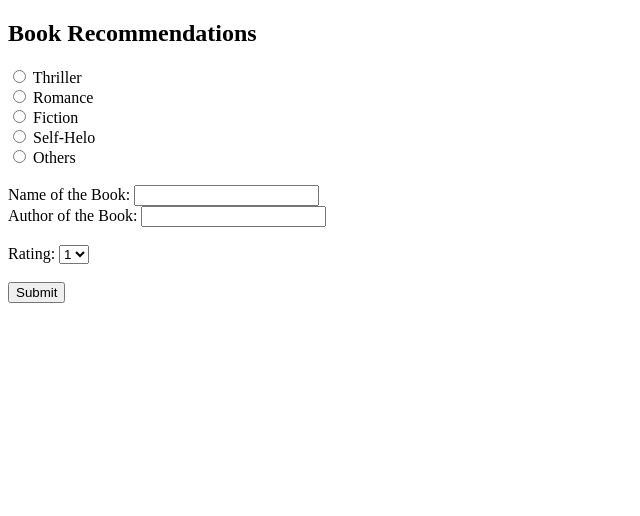
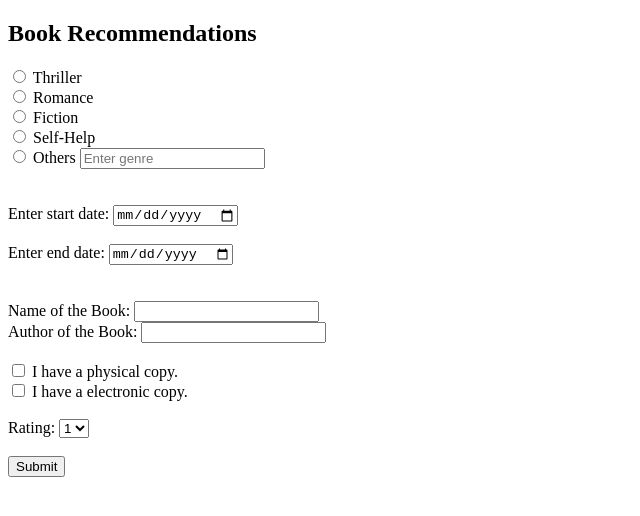
Before and after one commit to clauieee/webserverfunds, a plain HTML site: page bookreco.html in a window 1280 px wide. Shown: the whole page, without its empty margins (0-640 px from the left). Drawn offline with Linux system fonts and the light colour scheme.

Commit message:
final copy

```diff
--- a/bookreco.html
+++ b/bookreco.html
@@ -1,7 +1,7 @@
 <!DOCTYPE html>
 <html>
     <head>
-        <title>My page</title>
+        <title>ClauieReads-BookRecoForms</title>
     </head>
     <body>
         <h2>Book Recommendations</h2>
@@ -13,14 +13,27 @@
             <input type="radio" id="Fiction" name="genre" value="Fiction">
             <label for="Fiction">Fiction</label><br/>
             <input type="radio" id="Self-Help" name="genre" value="Self-Help">
-            <label for="Self-Help">Self-Helo</label><br/>
-            <input type="radio" id="Others" name="genre" value="Others">
-            <label for="Others">Others</label><br/>
+            <label for="Self-Help">Self-Help</label><br/>
+            <div class="others-container">
+                <input type="radio" id="othersRadio" name="genre" value="Others">
+                <label for="othersRadio">Others</label>
+                <input type="text" id="otherGenreInput" name="otherGenre"
+                pattern="[A-Za-z]+" title="Enter a genre" placeholder="Enter genre">
+            </div>
+            <br/><br/>
+            <label for="datemin">Enter start date:</label>
+            <input type="date" id="datemin" name="datemin" min="datemin"><br><br>
+            <label for="datemax">Enter end date:</label>
+            <input type="date" id="datemax" name="datemax" max="datemax"><br><br>
             <br/>
             Name of the Book: <input type="text" id="nameofthebook" name="nameofthebook"/>
             <br/>
             Author of the Book: <input type="text" id="authorofthebook" name="authorofthebook"/>
-            <br/>
+            <br/><br/>
+            <input type="checkbox" id="question1" name="question1" value="question1">
+            <label for="question1"> I have a physical copy.</label><br>
+            <input type="checkbox" id="question2" name="question2" value="question2">
+            <label for="question2"> I have a electronic copy.</label><br>
             <br/>
             Rating:
             <select id="rating" name="rating">
@@ -30,8 +43,8 @@
                 <option value="4">4</option>
                 <option value="5">5</option>
             </select>
-            <br/>
-            <br/>
+            <br/><br/>
+            <input type="hidden" name="timestamp" value="2025-08-28 11:21">
             <input type="Submit" value="Submit"/>
         </form>
     </body>
```
Also changed, not shown: book1.html (+1 -1 lines), book2.html (+1 -1 lines), book3.html (+1 -1 lines), index.html (+1 -1 lines).
